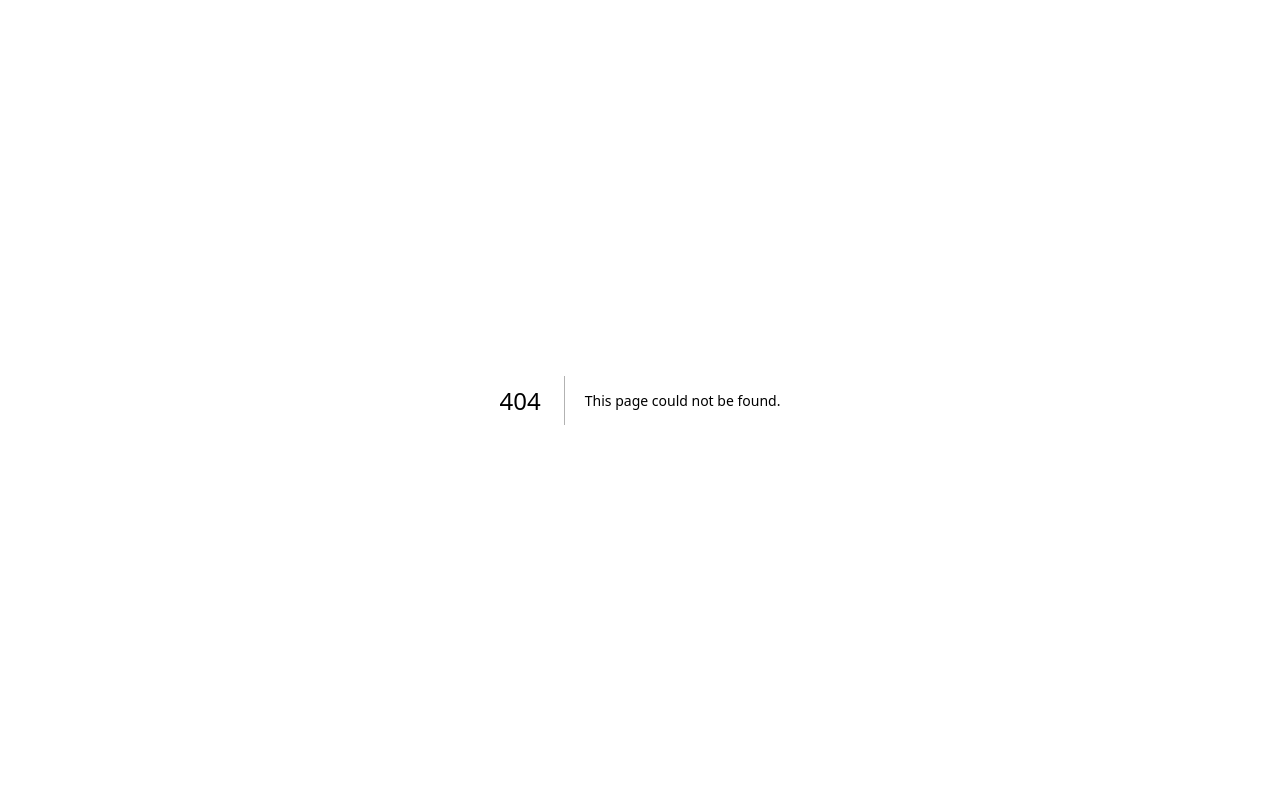
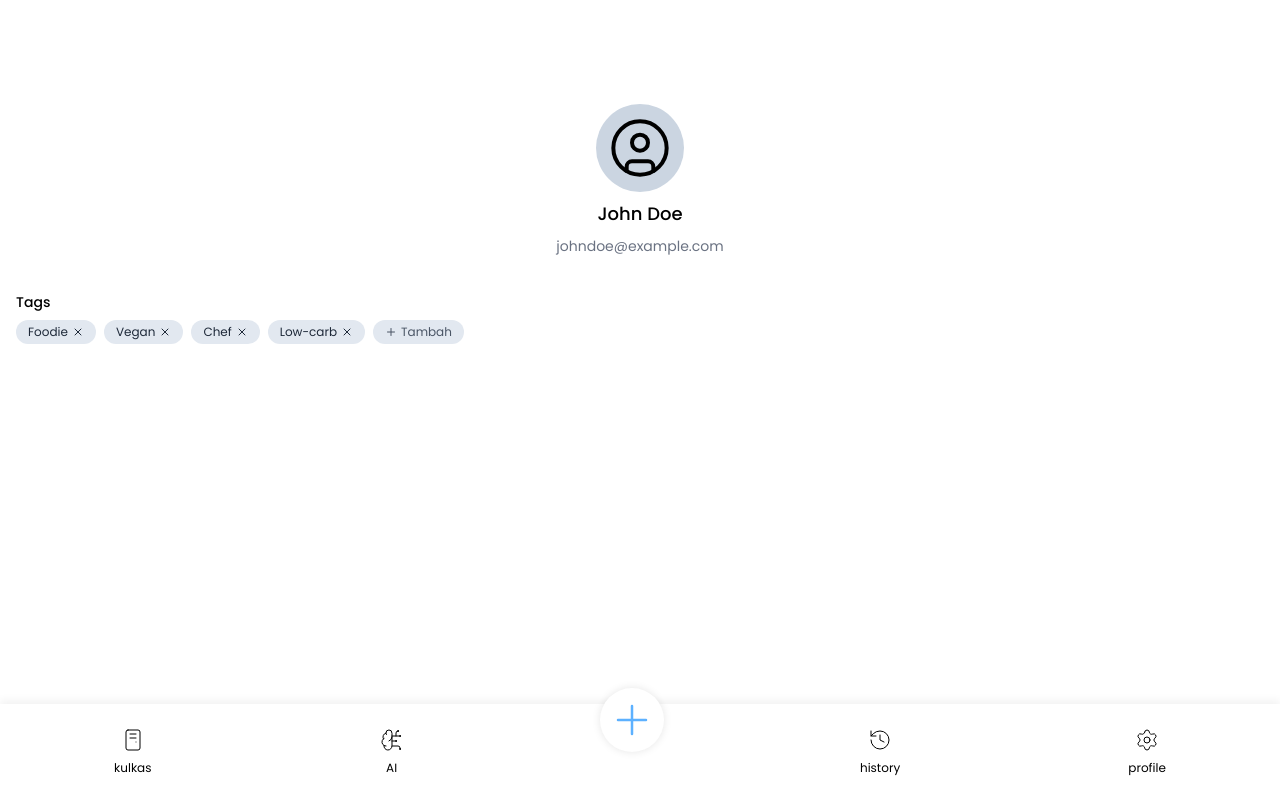
Before and after one commit to andi-frame/TeamName_KulkasKu, a Next.js app in the folder frontend/: page /profile in a window 1280 px wide. Before the commit this address had no page. Built offline with nearby package versions, Linux system fonts and the light colour scheme.

Commit message:
feat: toaster and profile page

```diff
--- a/frontend/package.json
+++ b/frontend/package.json
@@ -16,6 +16,7 @@
     "next": "15.3.5",
     "react": "^19.0.0",
     "react-dom": "^19.0.0",
+    "sonner": "^2.0.6",
     "zustand": "^5.0.6"
   },
   "devDependencies": {
--- /dev/null
+++ b/frontend/src/app/(navbar)/profile/page.tsx
@@ -0,0 +1,95 @@
+"use client"
+import { UserCircle, X, Plus } from "lucide-react";
+import { useState } from "react";
+
+export default function ProfilePage() {
+  const [chips, setChips] = useState(["Foodie", "Vegan", "Chef", "Low-carb"]);
+  const [showModal, setShowModal] = useState(false);
+  const [newChip, setNewChip] = useState("");
+
+  const handleAddChip = () => {
+    const trimmedChip = newChip.trim();
+    if (trimmedChip && !chips.includes(trimmedChip)) {
+      setChips([...chips, trimmedChip]);
+    }
+    setNewChip("");
+    setShowModal(false);
+  };
+
+  const handleRemoveChip = (indexToRemove: any) => {
+    setChips(chips.filter((_, index) => index !== indexToRemove));
+  };
+
+  return (
+    <div className="w-full pt-20 p-4 flex flex-col justify-start gap-3 relative">
+      {/* Profile Header */}
+      <div className="flex flex-col items-center gap-2 pt-6">
+        <div className="bg-[#CBD5E1] rounded-full p-3">
+          <UserCircle size={64} strokeWidth={1.5} />
+        </div>
+        <div className="text-lg font-semibold">John Doe</div>
+        <div className="text-sm text-gray-500">johndoe@example.com</div>
+      </div>
+
+      {/* Chips Section */}
+      <div className="pt-6">
+        <div className="text-sm font-semibold mb-2">Tags</div>
+        <div className="flex flex-wrap gap-2 mb-4">
+          {chips.map((chip, index) => (
+            <span
+              key={index}
+              className="flex items-center gap-1 text-xs px-3 py-1 bg-[#E2E8F0] text-gray-800 rounded-full font-medium"
+            >
+              {chip}
+              <button
+                onClick={() => handleRemoveChip(index)}
+                className="hover:text-red-500"
+              >
+                <X size={12} strokeWidth={2} />
+              </button>
+            </span>
+          ))}
+
+          {/* + Add New Keyword Chip */}
+          <button
+            onClick={() => setShowModal(true)}
+            className="flex items-center gap-1 text-xs px-3 py-1 bg-[#E2E8F0] text-gray-600 rounded-full hover:bg-[#cbd5e1] font-medium"
+          >
+            <Plus size={12} strokeWidth={2} />
+            Tambah
+          </button>
+        </div>
+      </div>
+
+      {/* Modal Overlay */}
+      {showModal && (
+        <div className="fixed inset-0 bg-tranparent bg-opacity-40 flex justify-center items-center z-50">
+          <div className="bg-white rounded-md shadow-md p-6 w-80 flex flex-col gap-4">
+            <div className="text-sm font-semibold">Tambahkan Kata Kunci</div>
+            <input
+              type="text"
+              className="text-sm ring-1 ring-[#CBD5E1] rounded-md p-2 focus:outline-[#5DB1FF]"
+              placeholder="Contoh: Gluten-Free"
+              value={newChip}
+              onChange={(e) => setNewChip(e.target.value)}
+            />
+            <div className="flex gap-2 justify-end">
+              <button
+                onClick={() => setShowModal(false)}
+                className="text-sm px-4 py-1 text-gray-500 rounded hover:underline"
+              >
+                Batal
+              </button>
+              <button
+                onClick={handleAddChip}
+                className="text-sm px-4 py-1 bg-[#5DB1FF] text-white rounded-md font-semibold"
+              >
+                Tambah
+              </button>
+            </div>
+          </div>
+        </div>
+      )}
+    </div>
+  );
+}
--- a/frontend/src/app/add-item/page.tsx
+++ b/frontend/src/app/add-item/page.tsx
@@ -1,4 +1,6 @@
 "use client";
+
+import { toast } from 'sonner'
 
 import React, { useState, useEffect } from "react";
 import { ChevronLeft } from "lucide-react";
@@ -89,7 +91,7 @@ const Page = () => {
   const handleReceiptResult = (result: ReceiptResult) => {
     if (!result || !Array.isArray(result.items)) {
       console.error("Invalid receipt result structure:", result);
-      alert("Format data receipt tidak valid");
+      toast.error("Format data receipt tidak valid");
       return;
     }
 
@@ -134,7 +136,7 @@ const Page = () => {
       setShowContinueReceipt(true);
     } catch (err: unknown) {
       console.error("Error:", err);
-      alert("Gagal menambahkan item.");
+      toast.error("Gagal menambahkan item.");
     }
   };
 
@@ -156,7 +158,7 @@ const Page = () => {
     setProcessedItemIndexes([]);
     setCurrentItem(null);
     setCurrentItemIndex(null);
-    alert("Semua item dari struk telah diproses!");
+    toast.success("Semua item dari struk telah diproses!");
   };
 
   const handleCloseScannerPopup = () => {
@@ -166,7 +168,7 @@ const Page = () => {
   const handleSubmit = async (e: React.FormEvent) => {
     e.preventDefault();
     if (!name || !type || !amount || !amountType || !startDate || !expDate) {
-      alert("Semua field wajib diisi kecuali deskripsi.");
+      toast.error("Semua field wajib diisi kecuali deskripsi.");
       return;
     }
 
@@ -182,7 +184,7 @@ const Page = () => {
       });
 
       console.log("Response:", response.data);
-      alert("Item berhasil ditambahkan!");
+      toast.success("Item berhasil ditambahkan!");
 
       // Clear form after success
       setName("");
@@ -196,7 +198,7 @@ const Page = () => {
       // eslint-disable-next-line @typescript-eslint/no-explicit-any
     } catch (err: any) {
       console.error("Error:", err.response?.data || err.message);
-      alert("Gagal menambahkan item.");
+      toast.error("Gagal menambahkan item.");
     }
   };
 
--- a/frontend/src/app/layout.tsx
+++ b/frontend/src/app/layout.tsx
@@ -1,5 +1,7 @@
 import type { Metadata } from "next";
 import "./globals.css";
+
+import { Toaster } from "sonner";
 
 export const metadata: Metadata = {
   title: "Create Next App",
@@ -16,6 +18,7 @@ export default function RootLayout({
       <body
         className={`antialiased`}
       >
+        <Toaster position="top-right" richColors closeButton />
         {children}
       </body>
     </html>
```
Also changed, not shown: 1 other file (tests, documents, lock files or other folders).
